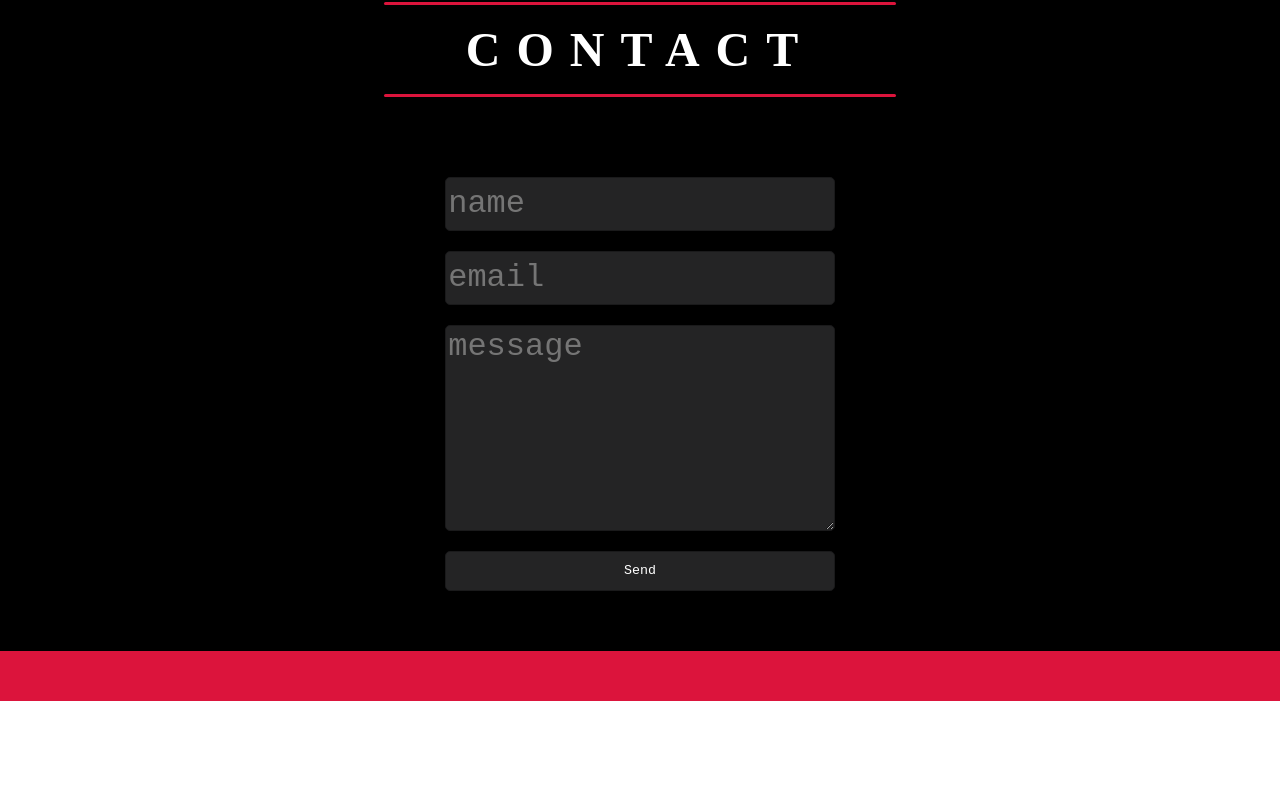
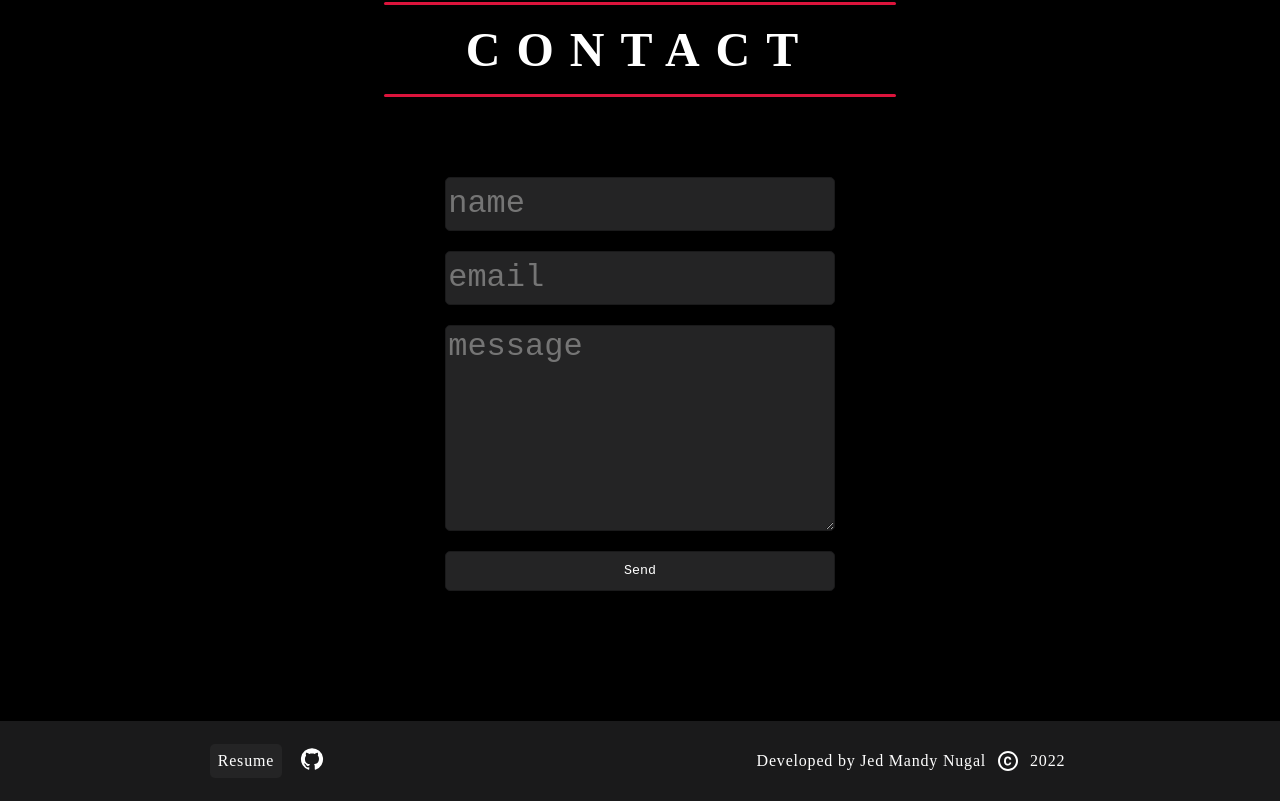
Before and after one commit to nugalcode/website_v2, a React (Create React App) app: page / in a window 1280 px wide. Shown: the part 4351-5152 px from the top of the page. Before the commit the page ends 5052 px from the top, so only its background shows below. Built offline with nearby package versions, Linux system fonts and the light colour scheme.

Commit message:
Updated Footer

```diff
--- a/src/components/Footer.js
+++ b/src/components/Footer.js
@@ -1,11 +1,27 @@
 import React from 'react';
 import '../css/Footer.css';
+import GitHubIcon from '@mui/icons-material/GitHub';
+import resume from '../imgs/resume_2022.pdf';
+import CopyrightIcon from '@mui/icons-material/Copyright';
 
 const Footer = () => {
     return (
         <div id="Footer">
-
-
+            <div className="footerContent">
+                <div id="footerLinks">
+                    <a href={resume} target="_blank" rel="noreferrer">
+                        <div className="footerButton footerResume"> Resume </div>
+                    </a>
+                    <a href="https://github.com/nugalcode" target="_blank" rel="noreferrer">
+                        <GitHubIcon className="footerButton" />
+                    </a>
+                </div>
+                <div id="footerDescription">
+                    <span> Developed by Jed Mandy Nugal </span>
+                    <CopyrightIcon />
+                    <span> 2022 </span>
+                </div>
+            </div>
         </div>
     )
 }
--- a/src/css/Contact.css
+++ b/src/css/Contact.css
@@ -1,7 +1,7 @@
 #Contact {
     display: flex;
     flex-direction: column;
-    margin-bottom: 100px;
+    margin-bottom: 200px;
     width: 80%;
     border-radius: 10px;
 }
--- a/src/css/Footer.css
+++ b/src/css/Footer.css
@@ -6,5 +6,44 @@
     right: 0;
     flex-grow: 0;
     background-color: crimson;
-    height: 50px;
+    height: 80px;
+    justify-content: center;
+
 }
+
+.footerContent {
+    display: flex;
+    justify-content: space-around;
+    align-items: center;
+    width: 100%;
+    background-color: var(--grayThree);
+}
+
+#footerDescription {
+    display: flex;
+    align-items: center;
+}
+
+#footerDescription span {
+    padding: 0px 10px 0px 10px;
+}
+
+#footerLinks {
+    display: flex;
+    align-items: center;
+    justify-content: center;
+}
+
+.footerButton {
+   padding: 8px;
+   border-radius: 5px;
+   margin: 0px 5px 0px 5px;
+}
+
+.footerButton:hover {
+    background-color: var(--grayFive);
+}
+
+.footerResume {
+    background-color: var(--grayFour);
+}
```
